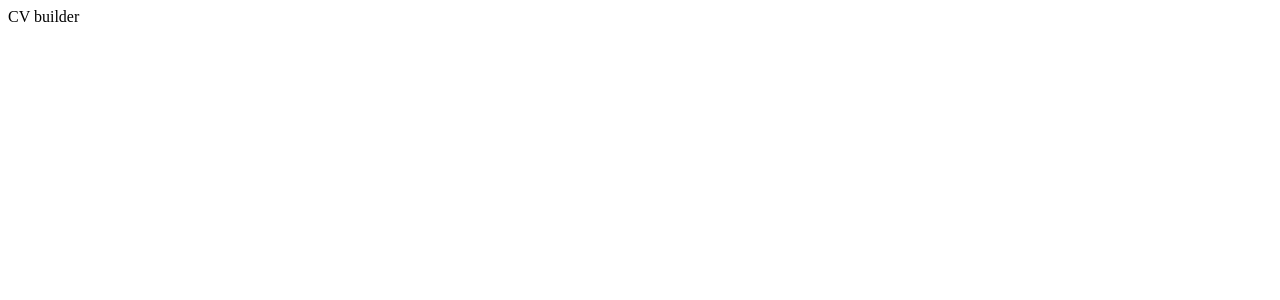
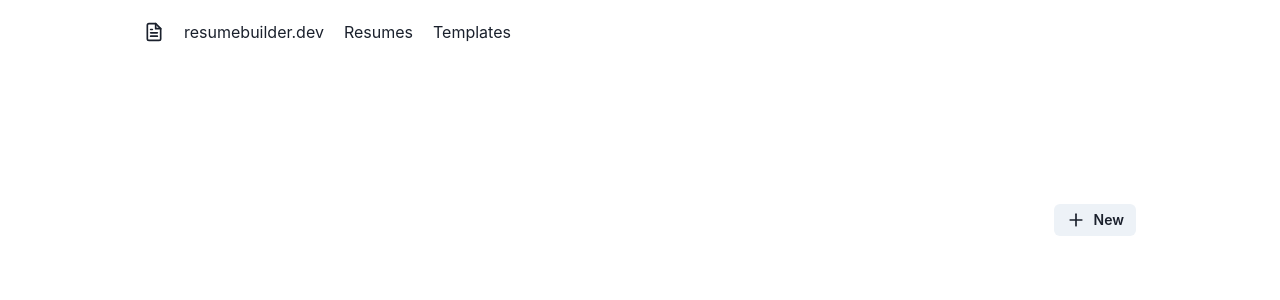
Before and after one commit to malcodeman/resumebuilder.dev, a Next.js app: page / in a window 1280 px wide. Shown: the top 300 px of the page. Built offline with nearby package versions, Linux system fonts and the light colour scheme.

Commit message:
Adds home page

```diff
--- /dev/null
+++ b/components/Header.tsx
@@ -0,0 +1,21 @@
+import { Text, Flex, Box, Container } from "@chakra-ui/react";
+
+import Logo from "./Logo";
+
+function Header() {
+  return (
+    <Box as="header" padding="20px 0">
+      <Container maxW="container.lg">
+        <Flex as="nav">
+          <Logo />
+          <Text ml="20px" mr="20px">
+            Resumes
+          </Text>
+          <Text mr="20px">Templates</Text>
+        </Flex>
+      </Container>
+    </Box>
+  );
+}
+
+export default Header;
--- /dev/null
+++ b/components/Logo.tsx
@@ -0,0 +1,15 @@
+import { Text, Flex, Box } from "@chakra-ui/react";
+import { FileText } from "react-feather";
+
+function Logo() {
+  return (
+    <Flex alignItems="center">
+      <Box marginRight="20px">
+        <FileText size={20} />
+      </Box>
+      <Text>resumebuilder.dev</Text>
+    </Flex>
+  );
+}
+
+export default Logo;
--- /dev/null
+++ b/components/NewResumeModal.tsx
@@ -0,0 +1,56 @@
+import React from "react";
+import {
+  Modal,
+  ModalOverlay,
+  ModalContent,
+  ModalHeader,
+  ModalBody,
+  ModalCloseButton,
+  ModalFooter,
+  Button,
+  Input,
+} from "@chakra-ui/react";
+import { useForm } from "react-hook-form";
+
+type props = {
+  isOpen: boolean;
+  onClose: () => void;
+  onSubmit: (data: { name: string }) => void;
+};
+
+function NewResumeModal(props: props) {
+  const { isOpen, onClose, onSubmit } = props;
+  const { register, handleSubmit, reset } = useForm();
+
+  React.useEffect(() => {
+    if (!isOpen) {
+      reset();
+    }
+  }, [isOpen]);
+
+  return (
+    <Modal isOpen={isOpen} onClose={onClose}>
+      <ModalOverlay />
+      <ModalContent>
+        <ModalHeader>Create new resume</ModalHeader>
+        <ModalCloseButton />
+        <ModalBody>
+          <form onSubmit={handleSubmit(onSubmit)}>
+            <Input
+              size="sm"
+              placeholder="Resume name"
+              {...register("name", { required: true })}
+            />
+          </form>
+        </ModalBody>
+        <ModalFooter>
+          <Button size="sm" onClick={handleSubmit(onSubmit)}>
+            Create resume
+          </Button>
+        </ModalFooter>
+      </ModalContent>
+    </Modal>
+  );
+}
+
+export default NewResumeModal;
--- a/pages/_app.tsx
+++ b/pages/_app.tsx
@@ -1,7 +1,12 @@
 import type { AppProps } from "next/app";
+import { ChakraProvider } from "@chakra-ui/react";
 
 function App({ Component, pageProps }: AppProps) {
-  return <Component {...pageProps} />;
+  return (
+    <ChakraProvider>
+      <Component {...pageProps} />
+    </ChakraProvider>
+  );
 }
 
 export default App;
--- a/pages/index.tsx
+++ b/pages/index.tsx
@@ -1,14 +1,84 @@
 import Head from "next/head";
+import {
+  Box,
+  Container,
+  Flex,
+  Button,
+  useDisclosure,
+  Text,
+  SimpleGrid,
+  IconButton,
+} from "@chakra-ui/react";
+import { MoreHorizontal, Plus } from "react-feather";
+import { nanoid } from "nanoid";
+import { formatDistanceToNow } from "date-fns";
+
+import Header from "../components/Header";
+import NewResumeModal from "../components/NewResumeModal";
 
 function Home() {
+  const { isOpen, onOpen, onClose } = useDisclosure();
+  const resumes = JSON.parse(localStorage.getItem("resumes")) || [];
+
+  function handleOnSubmit(data: { name: string }) {
+    const resume = { id: nanoid(), updated: new Date(), name: data.name };
+    const value = JSON.stringify([...resumes, resume]);
+
+    localStorage.setItem("resumes", value);
+    onClose();
+  }
+
   return (
-    <div>
+    <>
       <Head>
         <title>CV-builder</title>
         <link rel="icon" href="/favicon.ico" />
       </Head>
-      <div>CV builder</div>
-    </div>
+      <Header />
+      <Box as="main" mt="140px">
+        <Container maxW="container.lg">
+          <Flex justifyContent="flex-end" mb="20px">
+            <Button size="sm" leftIcon={<Plus size={20} />} onClick={onOpen}>
+              New
+            </Button>
+          </Flex>
+          <SimpleGrid minChildWidth="270px" spacing="20px">
+            {resumes.map(
+              (item: { id: string; name: string; updated: string }) => (
+                <Flex key={item.id} direction="column">
+                  <Box
+                    backgroundColor="#f3f3f3"
+                    height="360px"
+                    marginBottom="10px"
+                    borderRadius="lg"
+                  />
+                  <Flex justifyContent="space-between" alignItems="center">
+                    <Box>
+                      <Text>{item.name}</Text>
+                      <Text opacity="0.5">
+                        {formatDistanceToNow(Date.parse(item.updated), {
+                          addSuffix: true,
+                        })}
+                      </Text>
+                    </Box>
+                    <IconButton
+                      size="sm"
+                      aria-label="More options"
+                      icon={<MoreHorizontal size={20} />}
+                    />
+                  </Flex>
+                </Flex>
+              )
+            )}
+          </SimpleGrid>
+        </Container>
+      </Box>
+      <NewResumeModal
+        isOpen={isOpen}
+        onClose={onClose}
+        onSubmit={handleOnSubmit}
+      />
+    </>
   );
 }
 
```
Also changed, not shown: package.json (+9 -0 lines), 1 other file (tests, documents, lock files or other folders).
